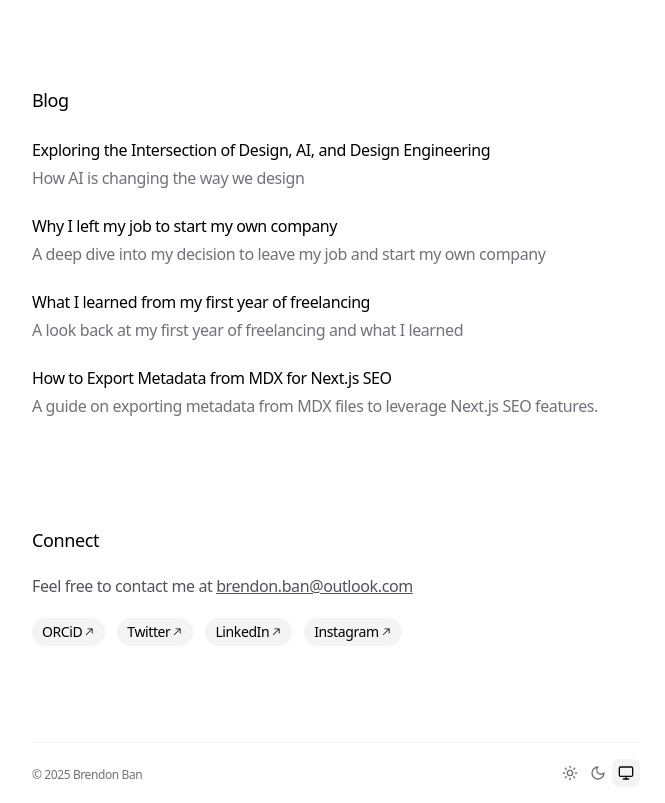
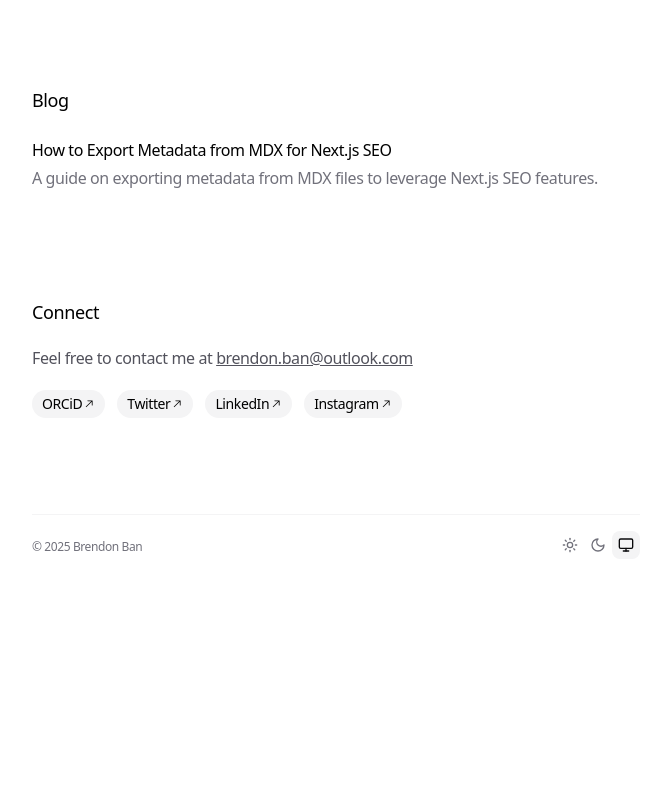
Before and after one commit to brendonban/minimalist-personal-vercel-site, a Next.js app: page / in a window 1280 px wide. Shown: the part 1040-1843 px from the top of the page, without its empty margins (304-969 px from the left). After the commit the page ends 1615 px from the top, so only its background shows below. Built offline with nearby package versions, Linux system fonts and the light colour scheme.

Commit message:
Update data.ts

```diff
--- a/app/data.ts
+++ b/app/data.ts
@@ -76,27 +76,7 @@
 
 export const BLOG_POSTS: BlogPost[] = [
   {
-    title: 'Exploring the Intersection of Design, AI, and Design Engineering',
-    description: 'How AI is changing the way we design',
-    link: '/blog/exploring-the-intersection-of-design-ai-and-design-engineering',
-    uid: 'blog-1',
-  },
-  {
-    title: 'Why I left my job to start my own company',
-    description:
-      'A deep dive into my decision to leave my job and start my own company',
-    link: '/blog/exploring-the-intersection-of-design-ai-and-design-engineering',
-    uid: 'blog-2',
-  },
-  {
-    title: 'What I learned from my first year of freelancing',
-    description:
-      'A look back at my first year of freelancing and what I learned',
-    link: '/blog/exploring-the-intersection-of-design-ai-and-design-engineering',
-    uid: 'blog-3',
-  },
-  {
-    title: 'How to Export Metadata from MDX for Next.js SEO',
+  title: 'How to Export Metadata from MDX for Next.js SEO',
     description: 'A guide on exporting metadata from MDX files to leverage Next.js SEO features.',
     link: '/blog/example-mdx-metadata',
     uid: 'blog-4',
```
